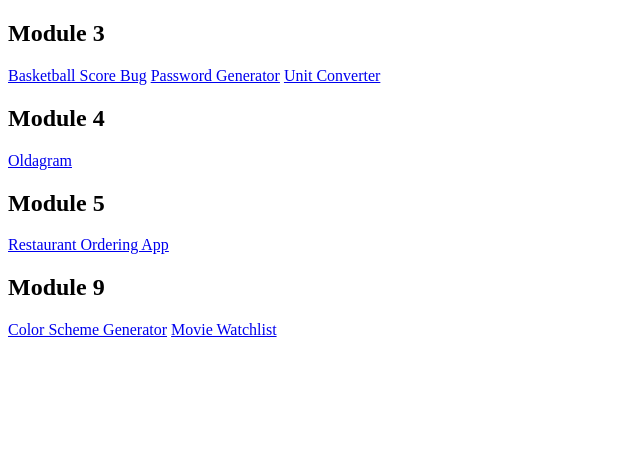
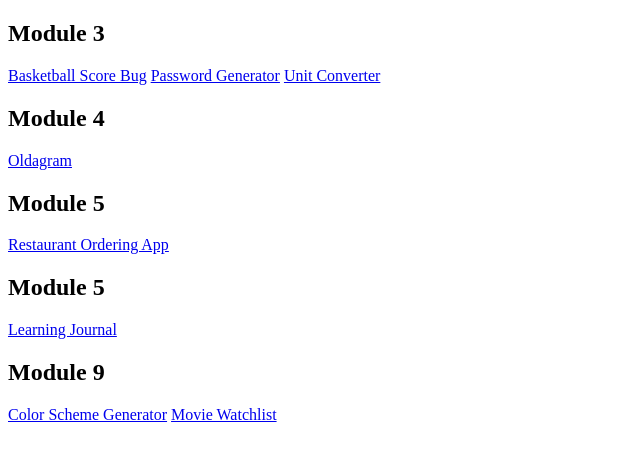
Before and after one commit to kawoody/scrimba, a plain HTML site: page index.html in a window 1280 px wide. Shown: the whole page, without its empty margins (0-640 px from the left). Drawn offline with Linux system fonts and the light colour scheme.

Commit message:
New project: learning journal added to index

```diff
--- a/index.html
+++ b/index.html
@@ -16,6 +16,9 @@
     <h2>Module 5</h2>
     <a href="restaurant-ordering-app/">Restaurant Ordering App</a>
 
+    <h2>Module 5</h2>
+    <a href="learning-journal/">Learning Journal</a>
+
     <h2>Module 9</h2>
     <a href="color-scheme-generator/">Color Scheme Generator</a>
     <a href="movie-watchlist/">Movie Watchlist</a>
```
